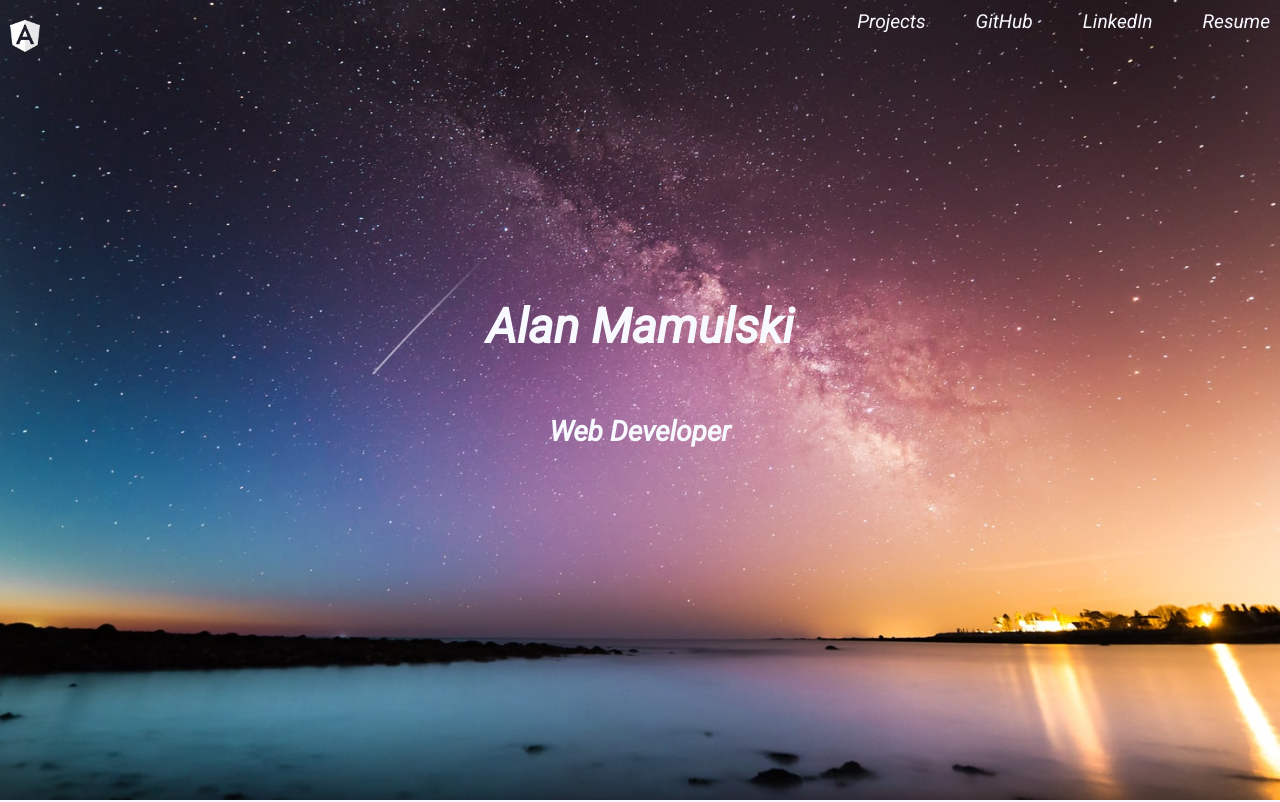
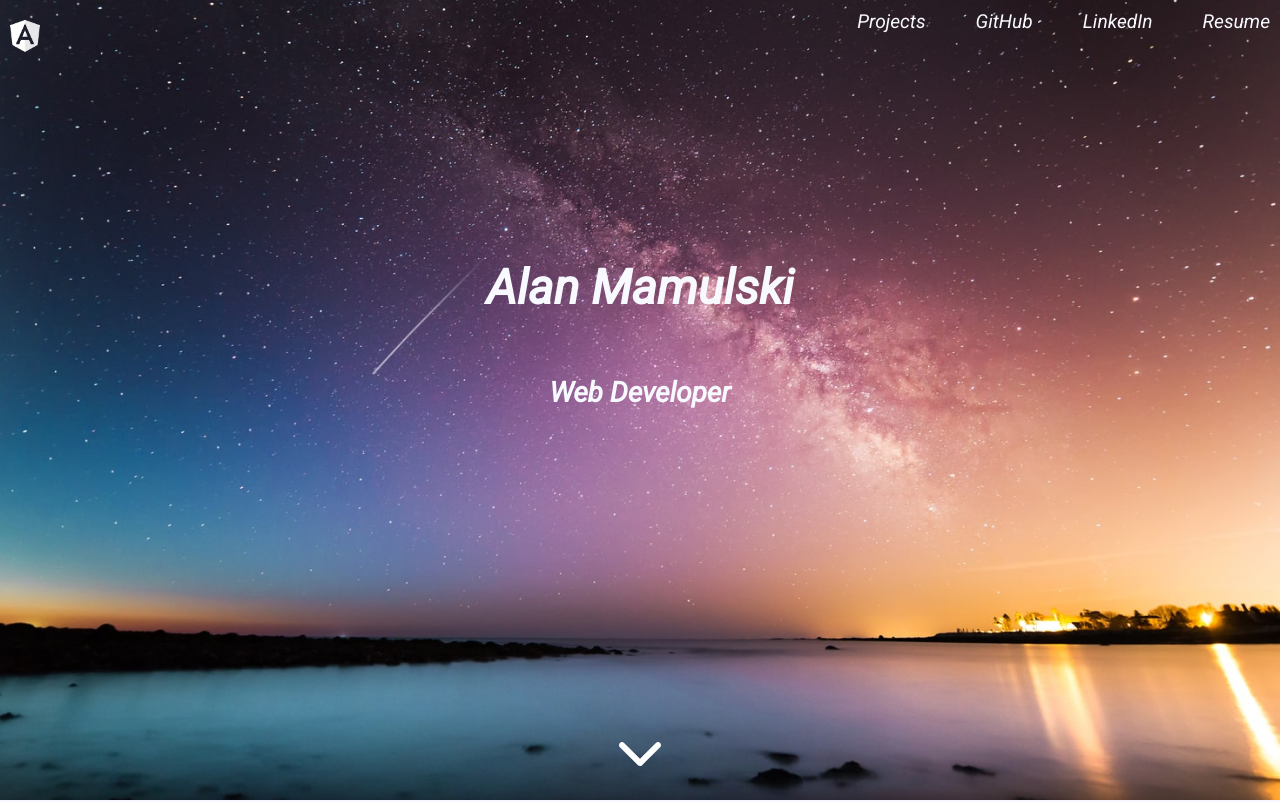
Before and after one commit to AMMSKI/resume-site, a React (Create React App) app: page / in a window 1280 px wide. Shown: the top 802 px of the page. Built offline with nearby package versions, Linux system fonts and the light colour scheme.

Commit message:
added scroll arrow on hero section

```diff
--- a/src/Components/Hero.js
+++ b/src/Components/Hero.js
@@ -2,6 +2,7 @@ import React from "react";
 import Am_logo from '../Images/a_whiteTransparent.png'
 import Menu from "./Menu";
 import stary_background from '../Images/stary-back.jpeg'
+import { IoIosArrowDown } from 'react-icons/io'
 
 const Hero = () => {
   return(
@@ -25,6 +26,11 @@ const Hero = () => {
         <h1>Alan Mamulski</h1>
         <h3>Web Developer</h3>
       </div>
+      <div id='scroll_arrow'>
+        <a  href='#about'>
+        <IoIosArrowDown style={{color:'white', paddingBottom:'10px'}}size='4em'/>
+        </a>
+      </div>
     </div>
   )
 }
--- a/src/Components/Tech.js
+++ b/src/Components/Tech.js
@@ -2,11 +2,14 @@ import React from "react";
 import { IoLogoReact } from 'react-icons/io5'
 import { DiRuby } from 'react-icons/di'
 import { SiJavascript, SiHtml5, SiCss3, SiRubyonrails, SiPostgresql, SiJest } from 'react-icons/si'
+import stary_background from '../Images/stary-back.jpeg'
+
 
 
 const Tech = () => {
   return (
     <div id="tech" className='tech_container'>
+      <img alt='star-background' className='moblie_background' src={stary_background} />
       <div className='tech_inner'>
         <div className='tech_item'>
           <div className='tech_logo'>
--- a/src/StyleSheets/App.css
+++ b/src/StyleSheets/App.css
@@ -53,6 +53,9 @@ html {
   }
   .hero_header{
     margin-bottom: 50%;
+  }
+  #scroll_arrow{
+    display: none;
   }
 }
 
@@ -239,7 +242,7 @@ html {
   align-items: center;
   min-height: 40vh;
 }
-@media screen and (min-width:850px){
+@media screen and (min-width:450px){
   .tech_container{
     background-size:cover;
     background-attachment: fixed;
@@ -249,7 +252,7 @@ html {
     display: none;
   }
 }
-@media screen and (max-width:850px){
+@media screen and (max-width:450px){
   .moblie_tech_background{
     position: fixed;
     background-position: center center;
@@ -269,6 +272,7 @@ html {
    flex-wrap: wrap;
    justify-content: space-around;
  }
+
 
  .tech_item{
    display: flex;
```
